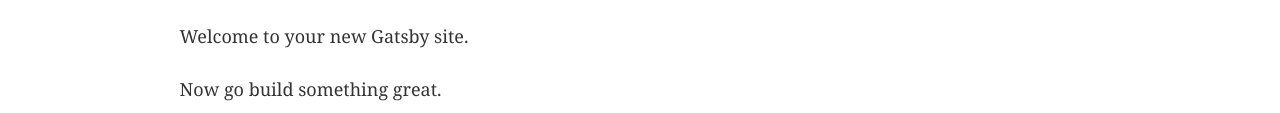
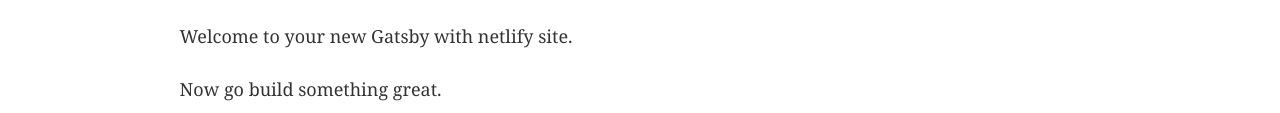
Before and after one commit to Fred50-05/test-netlify-gatsby-tutocom, a Gatsby site: page / in a window 1280 px wide. Shown: the part 170-283 px from the top of the page. Built offline with nearby package versions, Linux system fonts and the light colour scheme; Gatsby itself is replaced by a stand-in of ours.

Commit message:
chgt texte index

```diff
--- a/src/pages/index.js
+++ b/src/pages/index.js
@@ -9,7 +9,7 @@
   <Layout>
     <SEO title="Home" />
     <h1>Hi people</h1>
-    <p>Welcome to your new Gatsby site.</p>
+    <p>Welcome to your new Gatsby with netlify site.</p>
     <p>Now go build something great.</p>
     <div style={{ maxWidth: `300px`, marginBottom: `1.45rem` }}>
       <Image />
```
